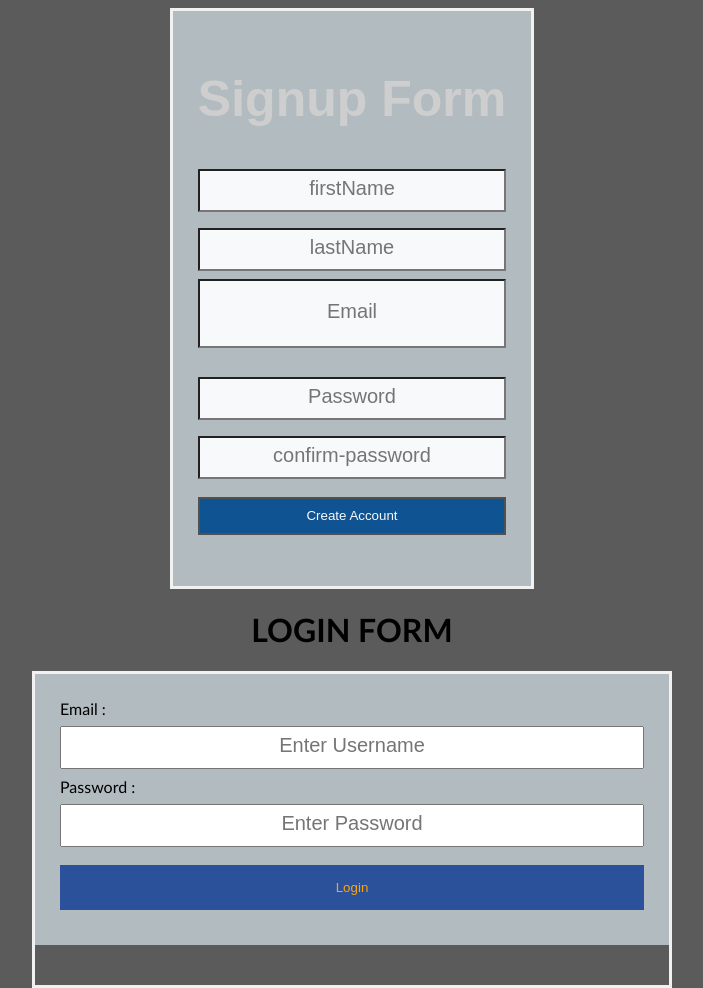
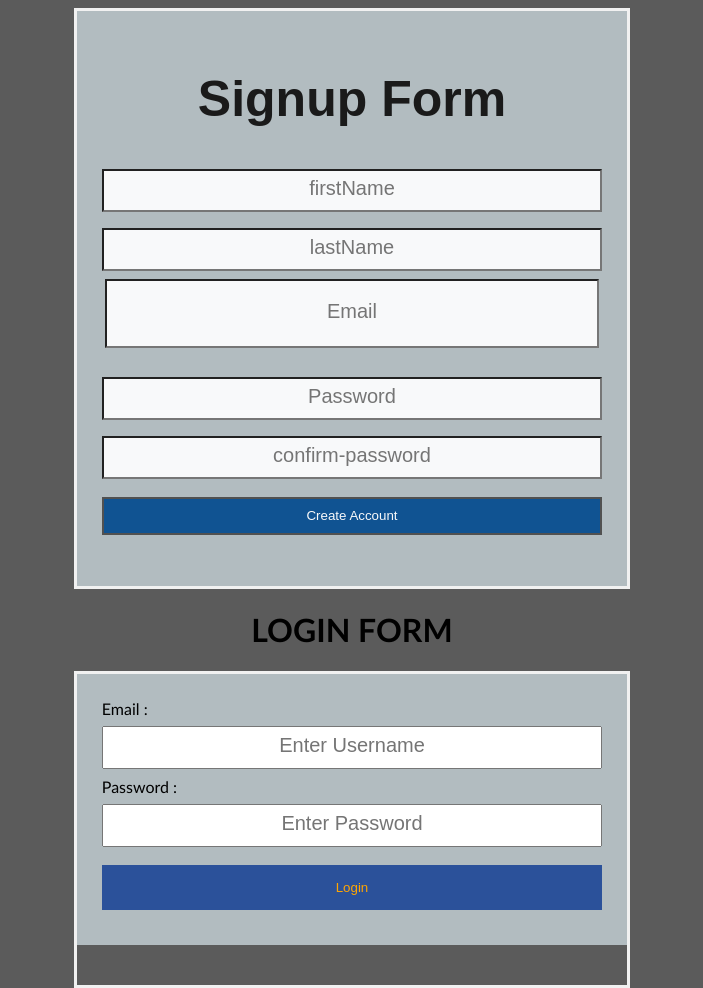
Before and after one commit to saribghouri/login-signup, a website: page index.html in a window 1280 px wide. Shown: the whole page, without its empty margins (224-927 px from the left). Drawn offline with nearby package versions, Linux system fonts and the light colour scheme.

Commit message:
complete login signup

```diff
--- a/index.css
+++ b/index.css
@@ -25,7 +25,7 @@ a:hover {
   padding: 20px;
   padding: 25px 15px;
   margin-bottom: 1.3rem;
-  width: 89%;
+  width: 92%;
 }
 
 .form-control:focus {
@@ -59,7 +59,7 @@ a:hover {
   text-align: center;
   font-size: 50px;
   font-family: sans-serif;
-  color: #cecece;
+  color: #1a1a1a;
 }
 #message1 {
   color: rgb(107, 107, 107);
@@ -94,6 +94,7 @@ button {
 }
 form {
   border: 3px solid #f1f1f1;
+  width: 86%;
 }
 input[type="text"],
 input[type="password"] {
```
